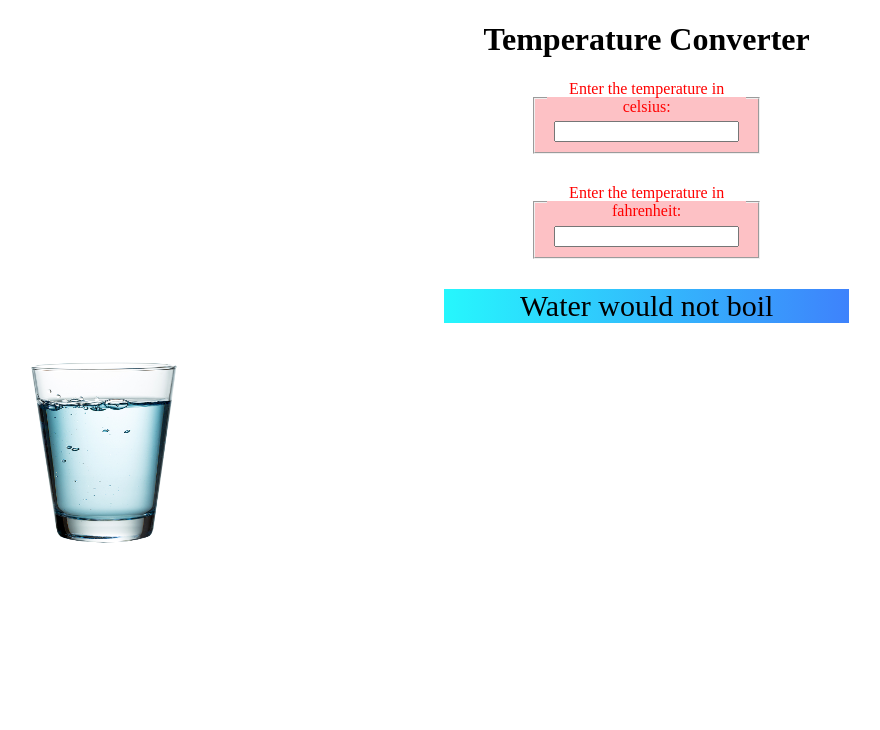
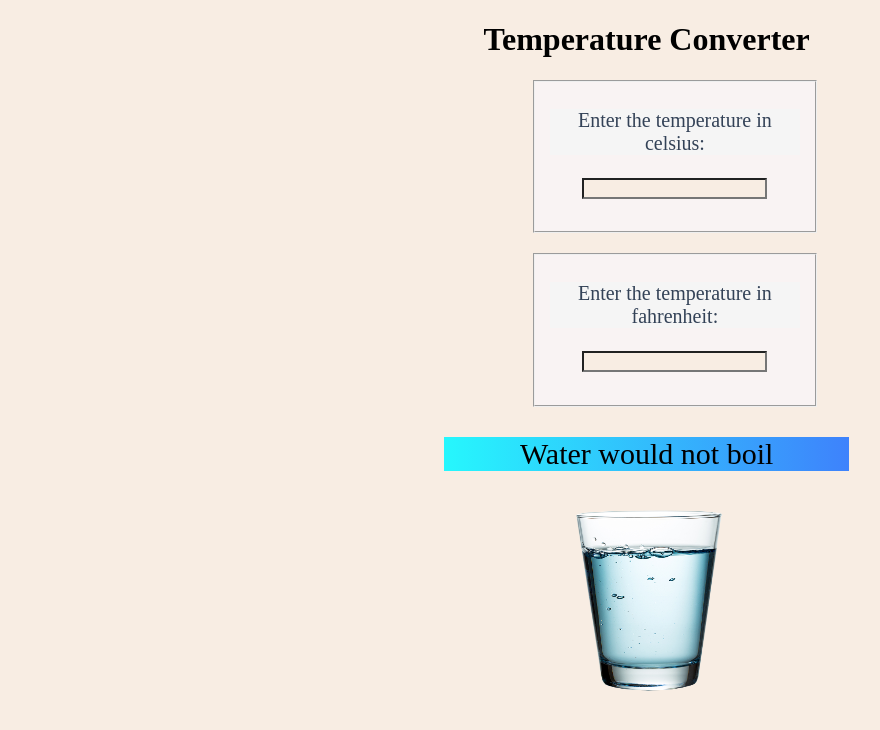
Before and after one commit to shanurwt/Temp_converter, a React app: page / in a window 1280 px wide. Shown: the whole page, without its empty margins (6-886 px from the left). Built offline with nearby package versions, Linux system fonts and the light colour scheme.

Commit message:
css for pc

```diff
--- a/src/index.css
+++ b/src/index.css
@@ -1,19 +1,25 @@
 *{
-  /* background-color: #3E82FC; */
+  background-color: #F8EDE3;
 }
 .celsius{
+  text-decoration: none;
   margin-left: 42%;
-  margin-right: 40%;
-  margin-bottom: 30px;
-  color: red;
+  height: 130px;
+  width: 250px;
+  margin-bottom: 20px;
   text-align: center;
-  background-color: #FDC1C5;
+  color: #334257;
+  background-color: #F9F3F3;
+  font-size: 20px;
+}
+
+.ask{
+  text-align: center;
+  text-decoration: none;
+  background-color: whitesmoke;
 }
 
 .sen{
-  text-align: center;
-  margin-left: 35%;
-  margin-right: 33%;
   background: linear-gradient(to right, #26F7FD
   , #3E82FC);
   font-size: 30px;
@@ -21,8 +27,6 @@
 
 .hot{
   text-align: center;
-  margin-left: 35%;
-  margin-right: 33%;
   background: linear-gradient(to right, #FE2C54 , #FDAA47);
   font-size: 30px;
 }
@@ -32,3 +36,14 @@
   margin-left: 35%;
   margin-right: 33%;
 }
+.boil{
+  text-align: center;
+  margin-left: 40%;
+  margin-right: 38%;
+}
+
+.not{
+  text-align: center;
+  margin-left: 35%;
+  margin-right: 33%;
+}
--- a/src/index.js
+++ b/src/index.js
@@ -39,13 +39,13 @@ function BoilingVerdict(props){
   if(props.celsius>=100){
     return (<div className='boil'>
     <p className='hot'>The Water would Boil.</p>
-    <img src={logo} width="200px" height="200px" alt="what boil" />
+    <img className='logo' src={logo} width="200px" height="200px" alt="what boil" />
     </div>)
   }
   else{
-    return (<div className='not_boil'>
+    return (<div className='not'>
     <p className='sen'>Water would not boil</p>
-    <img src={logo1} width="200px" height="200px" alt="not boiling sir" />
+    <img className='logo1' src={logo1} width="200px" height="200px" alt="not boiling sir" />
     </div> )
   }
 }
@@ -67,7 +67,7 @@ class TemperatureInput extends React.Component{
     const scale= this.props.scale;
     return(
       <fieldset className='celsius'>
-      <legend>Enter the temperature in {scaleNames[scale]}: </legend>
+      <p className='ask'>Enter the temperature in {scaleNames[scale]}: </p>
       <input value={temperature}
               onChange={this.handleChange} />
       </fieldset>
```
Also changed, not shown: src/assets/boil.jpg (deleted), src/assets/boil.png (deleted), src/assets/not2.png (deleted).
